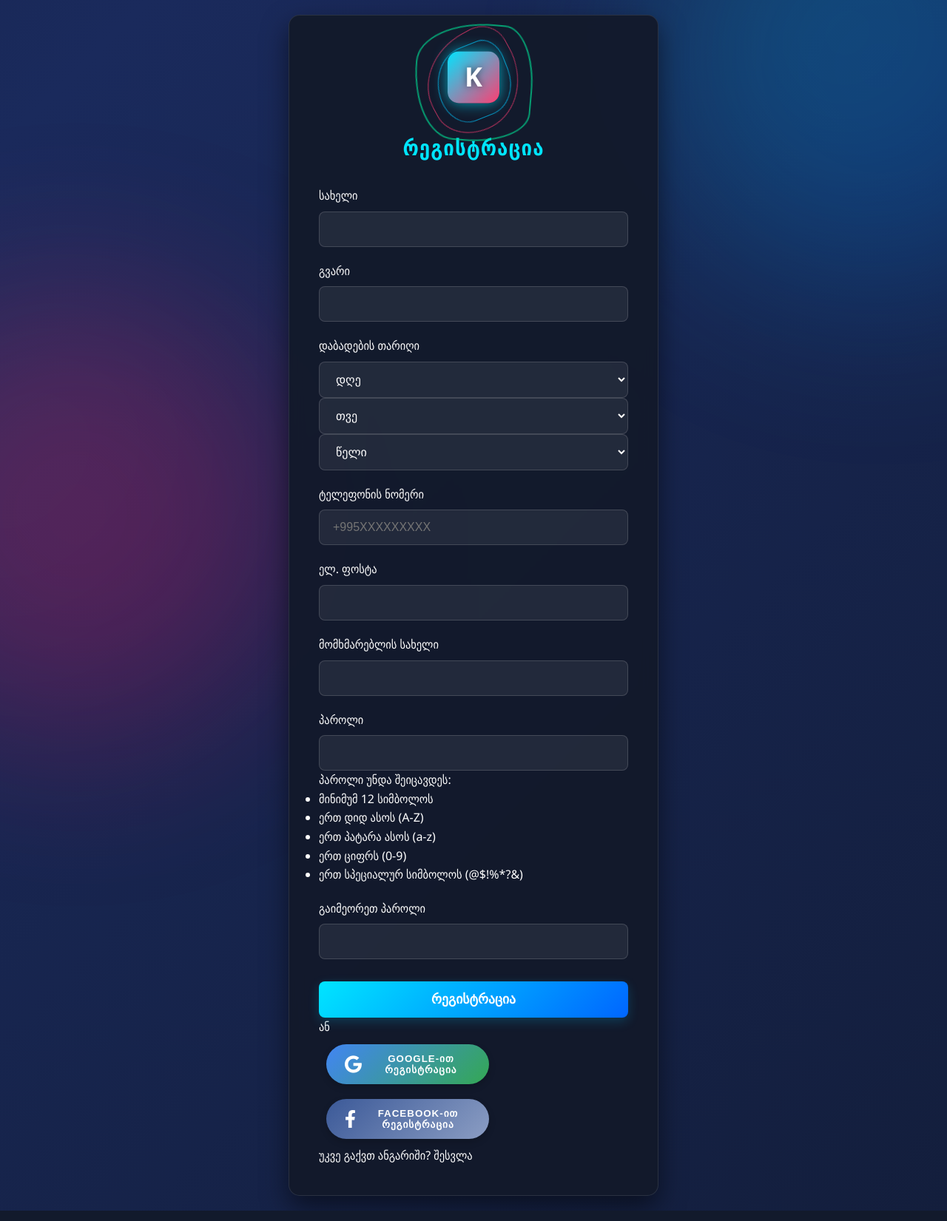
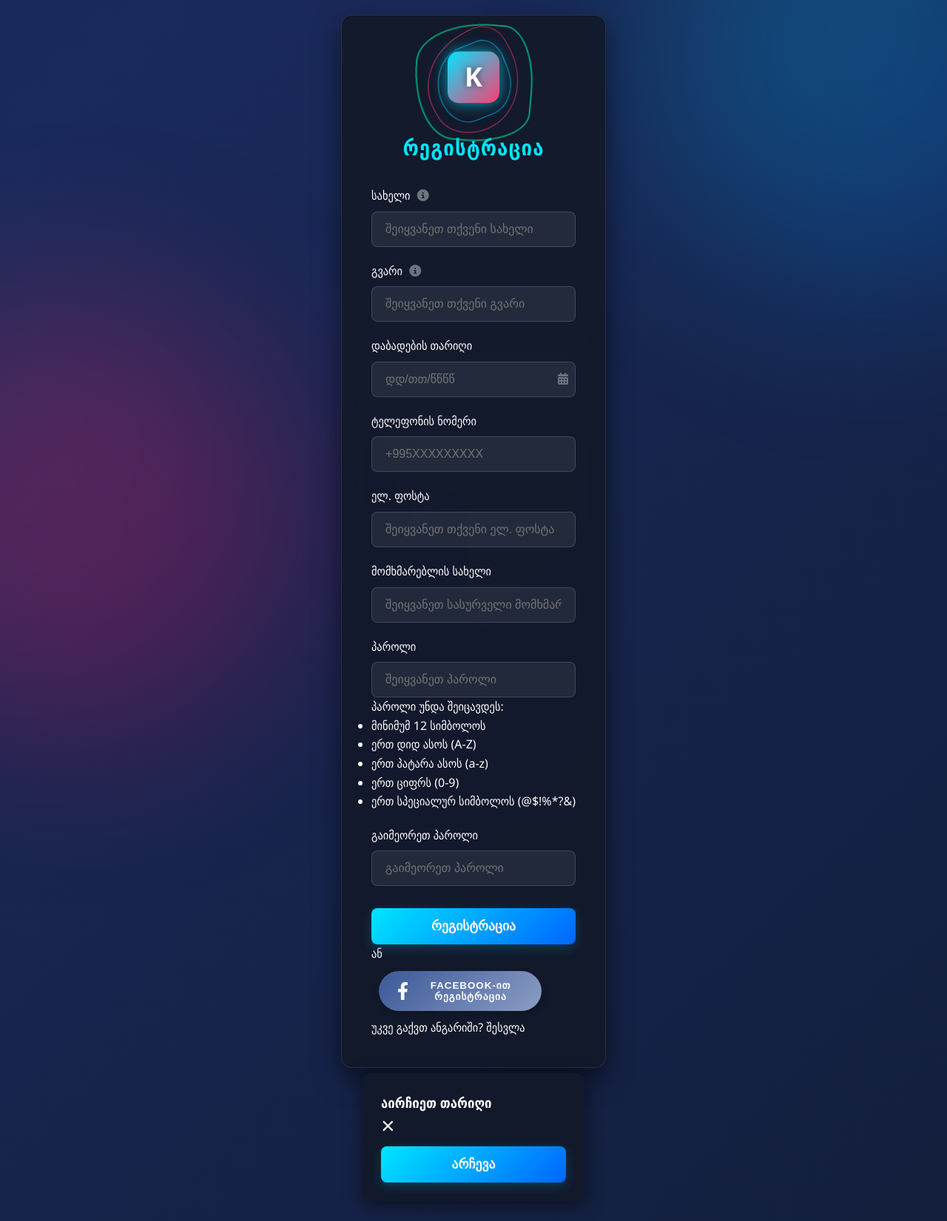
Before and after one commit to glebkoxan36/kodi.ge, a Flask app: page /register in a window 1280 px wide. Shown: the whole page at 74% size. Run offline with Flask 3, Linux system fonts and the light colour scheme; some libraries are stand-ins or nearby versions.

Commit message:
Update register.html

```diff
--- a/templates/register.html
+++ b/templates/register.html
@@ -1,3 +1,4 @@
+<!-- register.html -->
 <!DOCTYPE html>
 <html lang="ka" class="auth-page">
 <head>
@@ -6,6 +7,46 @@
     <title>რეგისტრაცია</title>
     <link rel="stylesheet" href="https://cdnjs.cloudflare.com/ajax/libs/font-awesome/6.4.0/css/all.min.css">
     <link rel="stylesheet" href="static/styles.css">
+    <style>
+        .date-input-container {
+            position: relative;
+        }
+        .datepicker-toggle {
+            position: absolute;
+            right: 10px;
+            top: 50%;
+            transform: translateY(-50%);
+            color: #6c757d;
+            cursor: pointer;
+        }
+        .tooltip {
+            position: relative;
+            display: inline-block;
+            margin-left: 5px;
+            color: #6c757d;
+        }
+        .tooltip .tooltiptext {
+            visibility: hidden;
+            width: 200px;
+            background-color: #333;
+            color: #fff;
+            text-align: center;
+            border-radius: 4px;
+            padding: 5px;
+            position: absolute;
+            z-index: 1;
+            bottom: 125%;
+            left: 50%;
+            transform: translateX(-50%);
+            opacity: 0;
+            transition: opacity 0.3s;
+            font-size: 12px;
+        }
+        .tooltip:hover .tooltiptext {
+            visibility: visible;
+            opacity: 1;
+        }
+    </style>
 </head>
 <body>
     <div class="gradient-bg gradient-1"></div>
@@ -29,115 +70,68 @@
             <input type="hidden" name="csrf_token" id="csrf_token" value="{{ csrf_token() }}">
 
             <div class="form-group">
-                <label class="form-label" for="first_name">სახელი</label>
-                <input type="text" class="form-control" id="first_name" name="first_name" required>
+                <label class="form-label" for="first_name">
+                    სახელი
+                    <span class="tooltip">
+                        <i class="fas fa-info-circle"></i>
+                        <span class="tooltiptext">მხოლოდ ქართული ასოები (ა-ჰ)</span>
+                    </span>
+                </label>
+                <input type="text" class="form-control" id="first_name" name="first_name"
+                       placeholder="შეიყვანეთ თქვენი სახელი" required>
                 <div class="error-message" id="first_name_error"></div>
             </div>
 
             <div class="form-group">
-                <label class="form-label" for="last_name">გვარი</label>
-                <input type="text" class="form-control" id="last_name" name="last_name" required>
+                <label class="form-label" for="last_name">
+                    გვარი
+                    <span class="tooltip">
+                        <i class="fas fa-info-circle"></i>
+                        <span class="tooltiptext">მხოლოდ ქართული ასოები (ა-ჰ)</span>
+                    </span>
+                </label>
+                <input type="text" class="form-control" id="last_name" name="last_name"
+                       placeholder="შეიყვანეთ თქვენი გვარი" required>
                 <div class="error-message" id="last_name_error"></div>
             </div>
 
             <div class="form-group">
-                <label class="form-label">დაბადების თარიღი</label>
-                <div class="birth-date-group">
-                    <select class="form-control" id="birth_day" name="birth_day" required>
-                        <option value="">დღე</option>
-                        <option value="1">1</option>
-                        <option value="2">2</option>
-                        <option value="3">3</option>
-                        <option value="4">4</option>
-                        <option value="5">5</option>
-                        <option value="6">6</option>
-                        <option value="7">7</option>
-                        <option value="8">8</option>
-                        <option value="9">9</option>
-                        <option value="10">10</option>
-                        <option value="11">11</option>
-                        <option value="12">12</option>
-                        <option value="13">13</option>
-                        <option value="14">14</option>
-                        <option value="15">15</option>
-                        <option value="16">16</option>
-                        <option value="17">17</option>
-                        <option value="18">18</option>
-                        <option value="19">19</option>
-                        <option value="20">20</option>
-                        <option value="21">21</option>
-                        <option value="22">22</option>
-                        <option value="23">23</option>
-                        <option value="24">24</option>
-                        <option value="25">25</option>
-                        <option value="26">26</option>
-                        <option value="27">27</option>
-                        <option value="28">28</option>
-                        <option value="29">29</option>
-                        <option value="30">30</option>
-                        <option value="31">31</option>
-                    </select>
-
-                    <select class="form-control" id="birth_month" name="birth_month" required>
-                        <option value="">თვე</option>
-                        <option value="1">იანვარი</option>
-                        <option value="2">თებერვალი</option>
-                        <option value="3">მარტი</option>
-                        <option value="4">აპრილი</option>
-                        <option value="5">მაისი</option>
-                        <option value="6">ივნისი</option>
-                        <option value="7">ივლისი</option>
-                        <option value="8">აგვისტო</option>
-                        <option value="9">სექტემბერი</option>
-                        <option value="10">ოქტომბერი</option>
-                        <option value="11">ნოემბერი</option>
-                        <option value="12">დეკემბერი</option>
-                    </select>
-
-                    <select class="form-control" id="birth_year" name="birth_year" required>
-                        <option value="">წელი</option>
-                        <option value="2005">2005</option>
-                        <option value="2004">2004</option>
-                        <option value="2003">2003</option>
-                        <option value="2002">2002</option>
-                        <option value="2001">2001</option>
-                        <option value="2000">2000</option>
-                        <option value="1999">1999</option>
-                        <option value="1998">1998</option>
-                        <option value="1997">1997</option>
-                        <option value="1996">1996</option>
-                        <option value="1995">1995</option>
-                        <option value="1994">1994</option>
-                        <option value="1993">1993</option>
-                        <option value="1992">1992</option>
-                        <option value="1991">1991</option>
-                        <option value="1990">1990</option>
-                    </select>
+                <label class="form-label" for="birth_date">დაბადების თარიღი</label>
+                <div class="date-input-container">
+                    <input type="text" class="form-control" id="birth_date" name="birth_date"
+                           placeholder="დდ/თთ/წწწწ" readonly required>
+                    <span class="datepicker-toggle">
+                        <i class="fas fa-calendar-alt"></i>
+                    </span>
                 </div>
                 <div class="error-message" id="birth_date_error"></div>
             </div>
 
             <div class="form-group">
                 <label class="form-label" for="phone">ტელეფონის ნომერი</label>
-                <input type="tel" class="form-control" id="phone" name="phone" placeholder="+995XXXXXXXXX" required>
+                <input type="tel" class="form-control" id="phone" name="phone"
+                       placeholder="+995XXXXXXXXX" required>
                 <div class="error-message" id="phone_error"></div>
             </div>
 
             <div class="form-group">
                 <label class="form-label" for="email">ელ. ფოსტა</label>
-                <input type="email" class="form-control" id="email" name="email" required>
+                <input type="email" class="form-control" id="email" name="email"
+                       placeholder="შეიყვანეთ თქვენი ელ. ფოსტა" required>
                 <div class="error-message" id="email_error"></div>
             </div>
 
             <div class="form-group">
                 <label class="form-label" for="username">მომხმარებლის სახელი</label>
-                <input type="text" class="form-control" id="username" name="username" required>
+                <input type="text" class="form-control" id="username" name="username"
+                       placeholder="შეიყვანეთ სასურველი მომხმარებლის სახელი" required>
                 <div class="error-message" id="username_error"></div>
             </div>
 
             <div class="form-group">
                 <label class="form-label" for="password">პაროლი</label>
-                <input type="password" class="form-control" id="password" name="password" required>
+                <input type="password" class="form-control" id="password" name="password"
+                       placeholder="შეიყვანეთ პაროლი" required>
                 <div class="password-requirements">
                     პაროლი უნდა შეიცავდეს:
                     <ul>
@@ -153,7 +147,8 @@
 
             <div class="form-group">
                 <label class="form-label" for="confirm_password">გაიმეორეთ პაროლი</label>
-                <input type="password" class="form-control" id="confirm_password" name="confirm_password" required>
+                <input type="password" class="form-control" id="confirm_password" name="confirm_password"
+                       placeholder="გაიმეორეთ პაროლი" required>
                 <div class="error-message" id="confirm_password_error"></div>
             </div>
 
@@ -166,11 +161,6 @@
             </div>
 
             <div class="social-buttons">
-                <button type="button" class="social-btn google" id="google-btn">
-                    <i class="fab fa-google"></i>
-                    Google-ით რეგისტრაცია
-                </button>
-
                 <button type="button" class="social-btn facebook" id="facebook-btn">
                     <i class="fab fa-facebook-f"></i>
                     Facebook-ით რეგისტრაცია
@@ -183,15 +173,148 @@
         </div>
     </div>
 
+    <div id="datepicker-modal" class="modal">
+        <div class="modal-content" style="max-width: 300px;">
+            <div class="modal-header">
+                <h3>აირჩიეთ თარიღი</h3>
+                <button class="close-modal">&times;</button>
+            </div>
+            <div class="modal-body">
+                <div id="datepicker"></div>
+            </div>
+            <div class="modal-footer">
+                <button class="btn-primary" id="confirm-date">არჩევა</button>
+            </div>
+        </div>
+    </div>
+
     <script>
+        // Calendar generation
+        function generateCalendar(year, month) {
+            const calendar = document.getElementById('datepicker');
+            calendar.innerHTML = '';
+
+            const header = document.createElement('div');
+            header.className = 'calendar-header';
+
+            const prevBtn = document.createElement('button');
+            prevBtn.innerHTML = '<i class="fas fa-chevron-left"></i>';
+            prevBtn.addEventListener('click', () => {
+                if (month === 0) {
+                    month = 11;
+                    year--;
+                } else {
+                    month--;
+                }
+                generateCalendar(year, month);
+            });
+
+            const nextBtn = document.createElement('button');
+            nextBtn.innerHTML = '<i class="fas fa-chevron-right"></i>';
+            nextBtn.addEventListener('click', () => {
+                if (month === 11) {
+                    month = 0;
+                    year++;
+                } else {
+                    month++;
+                }
+                generateCalendar(year, month);
+            });
+
+            const monthYear = document.createElement('span');
+            const months = ['იანვარი', 'თებერვალი', 'მარტი', 'აპრილი', 'მაისი', 'ივნისი',
+                          'ივლისი', 'აგვისტო', 'სექტემბერი', 'ოქტომბერი', 'ნოემბერი', 'დეკემბერი'];
+            monthYear.textContent = `${months[month]} ${year}`;
+
+            header.appendChild(prevBtn);
+            header.appendChild(monthYear);
+            header.appendChild(nextBtn);
+            calendar.appendChild(header);
+
+            // Weekdays
+            const weekdays = ['ორ', 'სამ', 'ოთხ', 'ხუთ', 'პარ', 'შაბ', 'კვ'];
+            const weekdayRow = document.createElement('div');
+            weekdayRow.className = 'calendar-weekdays';
+            weekdays.forEach(day => {
+                const dayElem = document.createElement('div');
+                dayElem.textContent = day;
+                weekdayRow.appendChild(dayElem);
+            });
+            calendar.appendChild(weekdayRow);
+
+            // Days
+            const firstDay = new Date(year, month, 1).getDay();
+            const daysInMonth = new Date(year, month + 1, 0).getDate();
+            const daysRow = document.createElement('div');
+            daysRow.className = 'calendar-days';
+
+            // Empty cells
+            for (let i = 0; i < firstDay; i++) {
+                const emptyCell = document.createElement('div');
+                emptyCell.className = 'calendar-day empty';
+                daysRow.appendChild(emptyCell);
+            }
+
+            // Actual days
+            for (let day = 1; day <= daysInMonth; day++) {
+                const dayCell = document.createElement('div');
+                dayCell.className = 'calendar-day';
+                dayCell.textContent = day;
+                dayCell.addEventListener('click', () => {
+                    document.querySelectorAll('.calendar-day').forEach(d => d.classList.remove('selected'));
+                    dayCell.classList.add('selected');
+                    selectedDate = new Date(year, month, day);
+                });
+                daysRow.appendChild(dayCell);
+            }
+
+            calendar.appendChild(daysRow);
+        }
+
+        let selectedDate = null;
+
+        // Datepicker modal control
+        const dateModal = document.getElementById('datepicker-modal');
+        const dateInput = document.getElementById('birth_date');
+        const datepickerToggle = document.querySelector('.datepicker-toggle');
+
+        dateInput.addEventListener('click', showDatePicker);
+        datepickerToggle.addEventListener('click', showDatePicker);
+
+        function showDatePicker() {
+            const today = new Date();
+            generateCalendar(today.getFullYear(), today.getMonth());
+            dateModal.style.display = 'block';
+        }
+
+        document.querySelectorAll('.close-modal').forEach(btn => {
+            btn.addEventListener('click', () => {
+                dateModal.style.display = 'none';
+            });
+        });
+
+        document.getElementById('confirm-date').addEventListener('click', () => {
+            if (selectedDate) {
+                const day = String(selectedDate.getDate()).padStart(2, '0');
+                const month = String(selectedDate.getMonth() + 1).padStart(2, '0');
+                const year = selectedDate.getFullYear();
+                dateInput.value = `${day}/${month}/${year}`;
+            }
+            dateModal.style.display = 'none';
+        });
+
+        window.addEventListener('click', (e) => {
+            if (e.target === dateModal) {
+                dateModal.style.display = 'none';
+            }
+        });
+
         // Функция валидации формы
         function validateForm() {
             let isValid = true;
             const firstName = document.getElementById('first_name');
             const lastName = document.getElementById('last_name');
-            const birthDay = document.getElementById('birth_day');
-            const birthMonth = document.getElementById('birth_month');
-            const birthYear = document.getElementById('birth_year');
+            const birthDate = document.getElementById('birth_date');
             const phone = document.getElementById('phone');
             const email = document.getElementById('email');
             const username = document.getElementById('username');
@@ -204,20 +327,27 @@
                 el.style.display = 'none';
             });
 
-            // Валидация имени
+            // Валидация имени (только грузинские буквы)
+            const georgianRegex = /^[\u10A0-\u10FF\s]+$/;
             if (!firstName.value.trim()) {
                 showError('first_name_error', 'გთხოვთ შეიყვანოთ თქვენი სახელი');
                 isValid = false;
+            } else if (!georgianRegex.test(firstName.value)) {
+                showError('first_name_error', 'გთხოვთ გამოიყენოთ მხოლოდ ქართული ასოები');
+                isValid = false;
             }
 
-            // Валидация фамилии
+            // Валидация фамилии (только грузинские буквы)
             if (!lastName.value.trim()) {
                 showError('last_name_error', 'გთხოვთ შეიყვანოთ თქვენი გვარი');
+                isValid = false;
+            } else if (!georgianRegex.test(lastName.value)) {
+                showError('last_name_error', 'გთხოვთ გამოიყენოთ მხოლოდ ქართული ასოები');
                 isValid = false;
             }
 
             // Валидация даты рождения
-            if (!birthDay.value || !birthMonth.value || !birthYear.value) {
+            if (!birthDate.value) {
                 showError('birth_date_error', 'გთხოვთ აირჩიოთ დაბადების თარიღი');
                 isValid = false;
             }
@@ -281,6 +411,13 @@
                 // Сбор данных формы
                 const formData = new FormData(e.target);
 
+                // Convert birth date to YYYY-MM-DD format
+                const birthDateParts = formData.get('birth_date').split('/');
+                if (birthDateParts.length === 3) {
+                    const formattedDate = `${birthDateParts[2]}-${birthDateParts[1]}-${birthDateParts[0]}`;
+                    formData.set('birth_date', formattedDate);
+                }
+
                 const response = await fetch('/register', {
                     method: 'POST',
                     body: formData,
@@ -316,10 +453,6 @@
         });
 
         // Обработчики кнопок социальных сетей
-        document.getElementById('google-btn').addEventListener('click', () => {
-            alert('Google-ით რეგისტრაცია ამჟამად მიუწვდომელია');
-        });
-
         document.getElementById('facebook-btn').addEventListener('click', () => {
             alert('Facebook-ით რეგისტრაცია ამჟამად მიუწვდომელია');
         });
@@ -336,4 +469,4 @@
         });
     </script>
 </body>
-    </html>
+</html>
```
